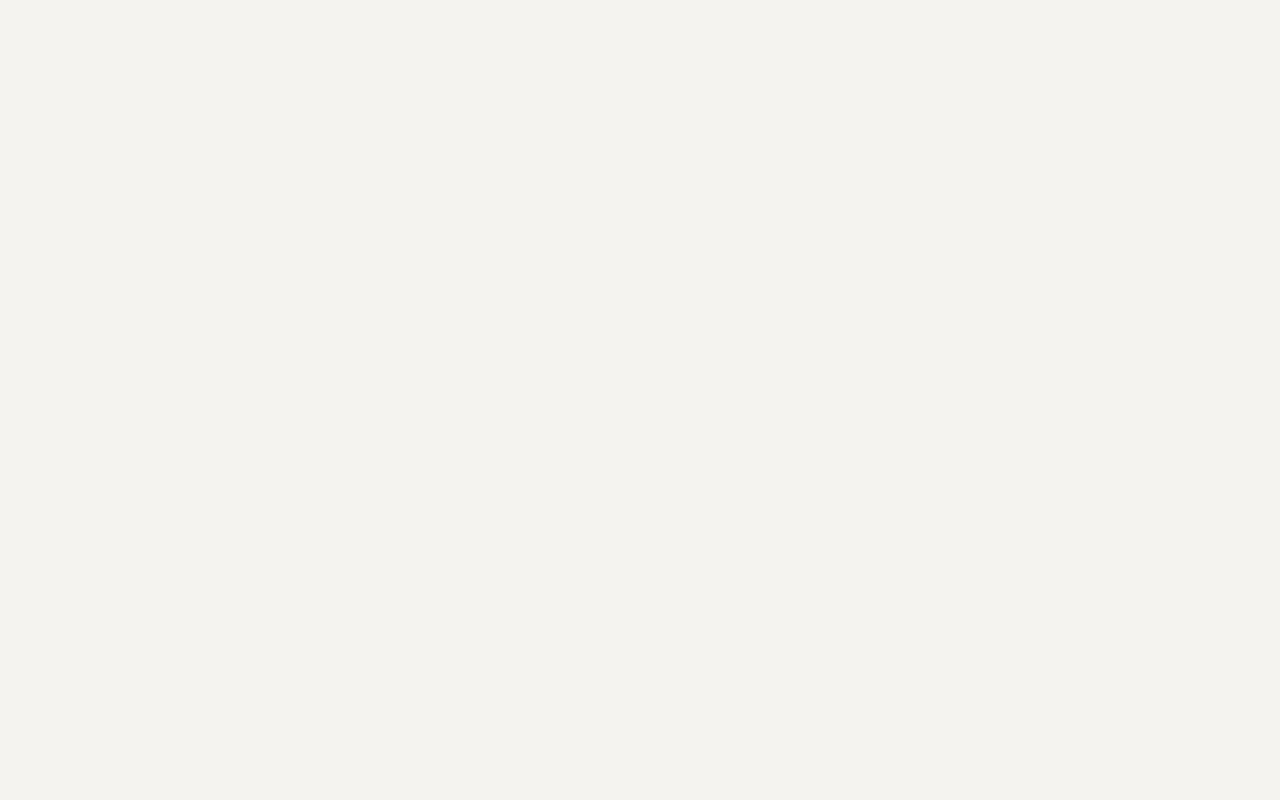
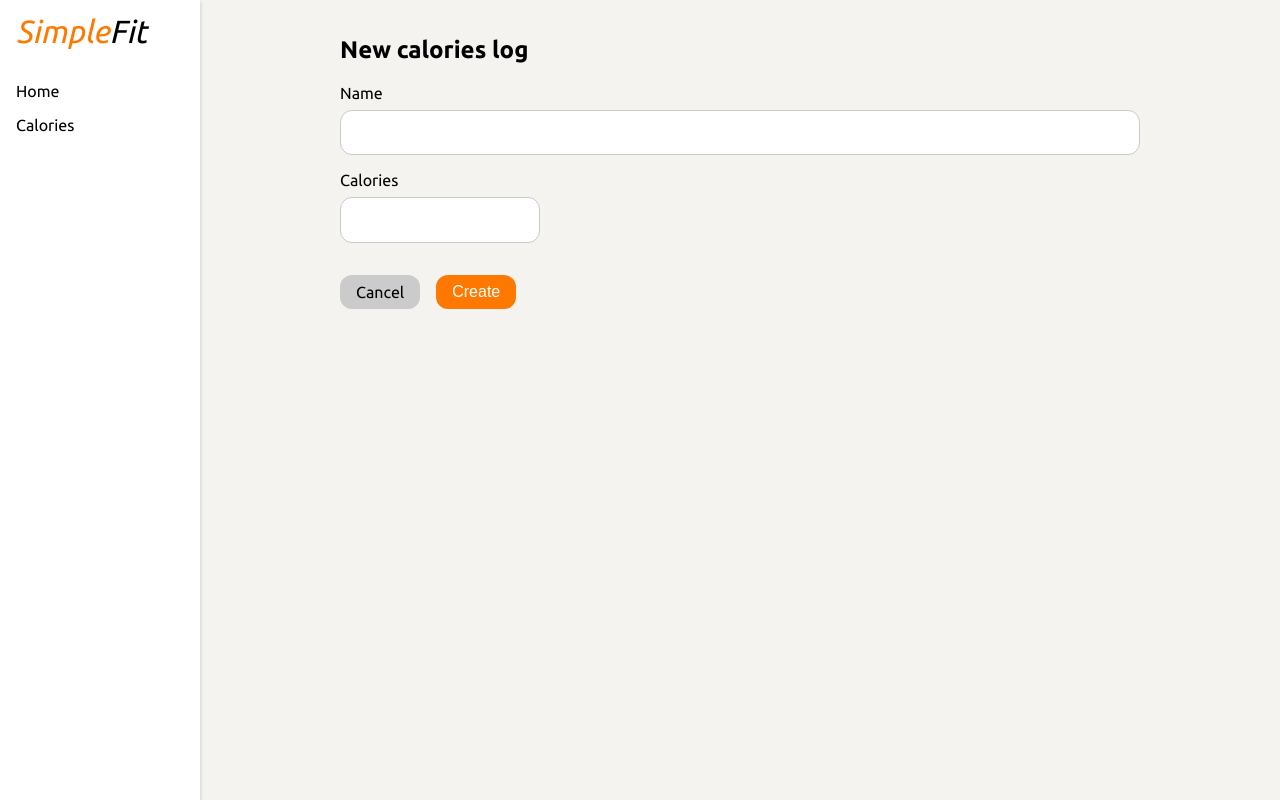
Before and after one commit to E-Ciesielski/simple-fitness, a React (Vite) app: page /calories/new in a window 1280 px wide. Before the commit this address had no page. Built offline with nearby package versions, Linux system fonts and the light colour scheme.

Commit message:
create calories form

```diff
--- /dev/null
+++ b/src/features/calories/CaloriesNewPage.css
@@ -0,0 +1,15 @@
+.form-group label{
+    display: block;
+    margin-bottom: .5rem;
+}
+
+.form-group {
+    margin-bottom: 1rem;
+}
+
+.form__actions {
+    display: flex;
+    justify-content: start;
+    gap: 1rem;
+    margin-top: 2rem;
+}
--- /dev/null
+++ b/src/features/calories/CaloriesNewPage.tsx
@@ -0,0 +1,64 @@
+import { NavLink } from "react-router";
+import "./CaloriesNewPage.css";
+import { useState } from "react";
+
+export default function CaloriesNewPage() {
+  const [nameError, setNameError] = useState("");
+  const [caloriesError, setCaloriesError] = useState("");
+
+  function handleFormSubmit(e: React.FormEvent<HTMLFormElement>) {
+    e.preventDefault();
+
+    const form = e.currentTarget;
+    const formData = new FormData(form);
+
+    const name = formData.get("name")?.toString().trim() ?? "";
+    const caloriesStr = formData.get("calories")?.toString().trim() ?? "";
+    const calories = parseInt(caloriesStr) ?? 0;
+
+    setNameError("");
+    setCaloriesError("");
+
+    if (name.length < 3) {
+      setNameError("Name must be at least 3 characters long");
+    }
+
+    if (calories <= 0 || calories > 10_000 || !calories) {
+      setCaloriesError("Calories must be an integer from 0 to 10 000");
+    }
+
+    if (nameError === "" && caloriesError === "") {
+      //TODO: api call
+    }
+  }
+  return (
+    <div className="calories-page">
+      <h2>New calories log</h2>
+      <form method="POST" className="form" onSubmit={handleFormSubmit}>
+        <div className="form-group">
+          <label htmlFor="name">Name</label>
+          <input type="text" className="input w-100" id="name" name="name" />
+          <div>{nameError}</div>
+        </div>
+        <div className="form-group">
+          <label htmlFor="calories">Calories</label>
+          <input
+            type="number"
+            className="input w-25"
+            id="calories"
+            name="calories"
+          />
+          <div>{caloriesError}</div>
+        </div>
+        <div className="form__actions">
+          <NavLink to="/calories" className="btn btn--secondary">
+            Cancel
+          </NavLink>
+          <button type="submit" className="btn btn--primary">
+            Create
+          </button>
+        </div>
+      </form>
+    </div>
+  );
+}
--- a/src/features/calories/CaloriesPage.css
+++ b/src/features/calories/CaloriesPage.css
@@ -148,10 +148,11 @@ input[type="date"]::-webkit-calendar-picker-indicator {
 }
 
 .input {
-    padding: .5em;
+    padding: .8em;
     border-radius: 12px;
     border: 1px solid var(--c-accent);
     outline: none;
+    font-size: 1rem;
 }
 
 @media(min-width: 1000px) {
--- a/src/features/calories/CaloriesPage.tsx
+++ b/src/features/calories/CaloriesPage.tsx
@@ -1,5 +1,6 @@
 import { useState } from "react";
 import "./CaloriesPage.css";
+import { NavLink } from "react-router";
 
 export default function CaloriesPage() {
   const [showDatePicker, setShowDatePicker] = useState(false);
@@ -71,7 +72,9 @@ export default function CaloriesPage() {
       </div>
       <div className="food-header">
         <h2 className="food-header__text">Food</h2>
-        <button className="btn btn--primary">New</button>
+        <NavLink to="/calories/new" className="btn btn--primary">
+          New
+        </NavLink>
       </div>
       <ul className="card food-list">
         <li className="food-item">
--- a/src/index.css
+++ b/src/index.css
@@ -36,3 +36,11 @@ ul {
 .d-none {
 	display: none;
 }
+
+.w-100 {
+	width: 100%;
+}
+
+.w-25 {
+	width: 25%;
+}
--- a/src/main.tsx
+++ b/src/main.tsx
@@ -5,6 +5,7 @@ import { BrowserRouter, Route, Routes } from "react-router";
 import DashboardPage from "./features/dashboard/DashboardPage.tsx";
 import CaloriesPage from "./features/calories/CaloriesPage.tsx";
 import AppLayout from "./layouts/AppLayout.tsx";
+import CaloriesNewPage from "./features/calories/CaloriesNewPage.tsx";
 
 createRoot(document.getElementById("root")!).render(
   <StrictMode>
@@ -12,7 +13,8 @@ createRoot(document.getElementById("root")!).render(
       <Routes>
         <Route element={<AppLayout />}>
           <Route index element={<DashboardPage />} />
-          <Route path="calories" element={<CaloriesPage />} />
+          <Route path="/calories" element={<CaloriesPage />} />
+          <Route path="/calories/new" element={<CaloriesNewPage />} />
         </Route>
       </Routes>
     </BrowserRouter>
```
